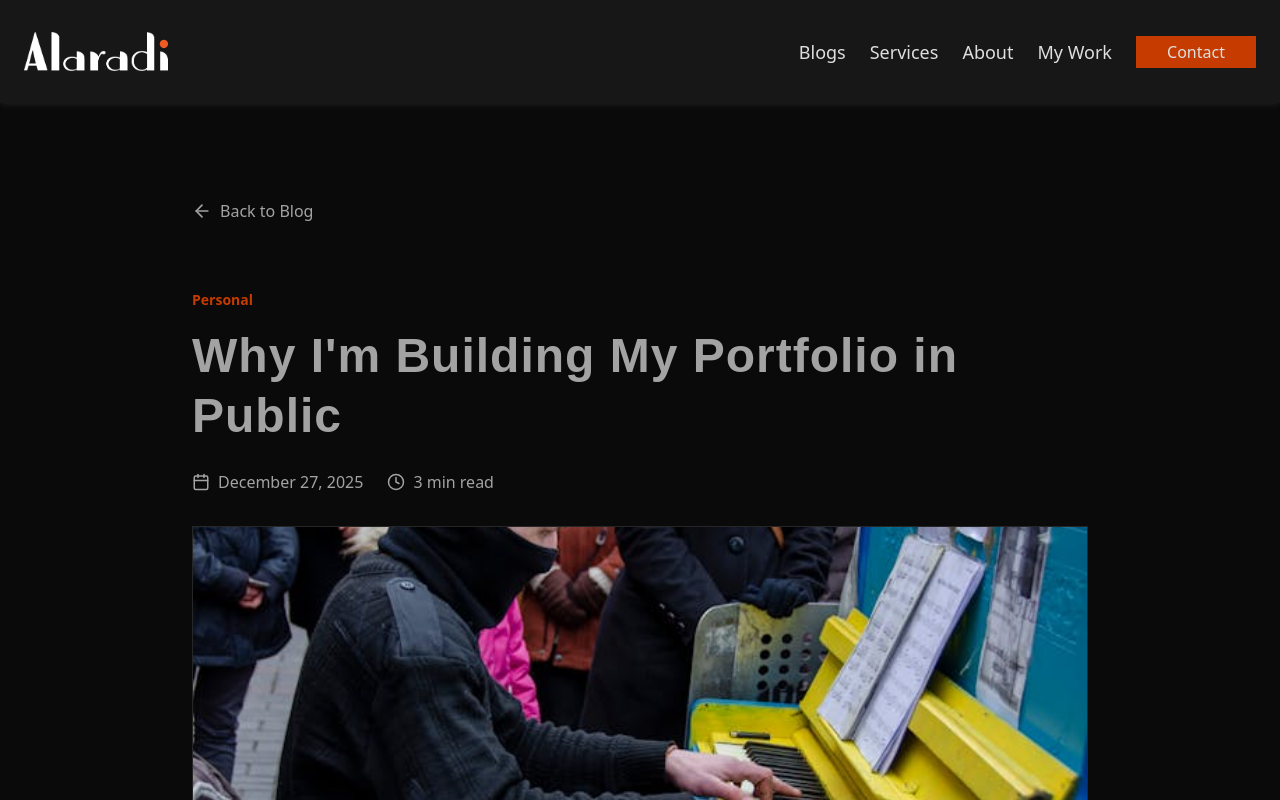
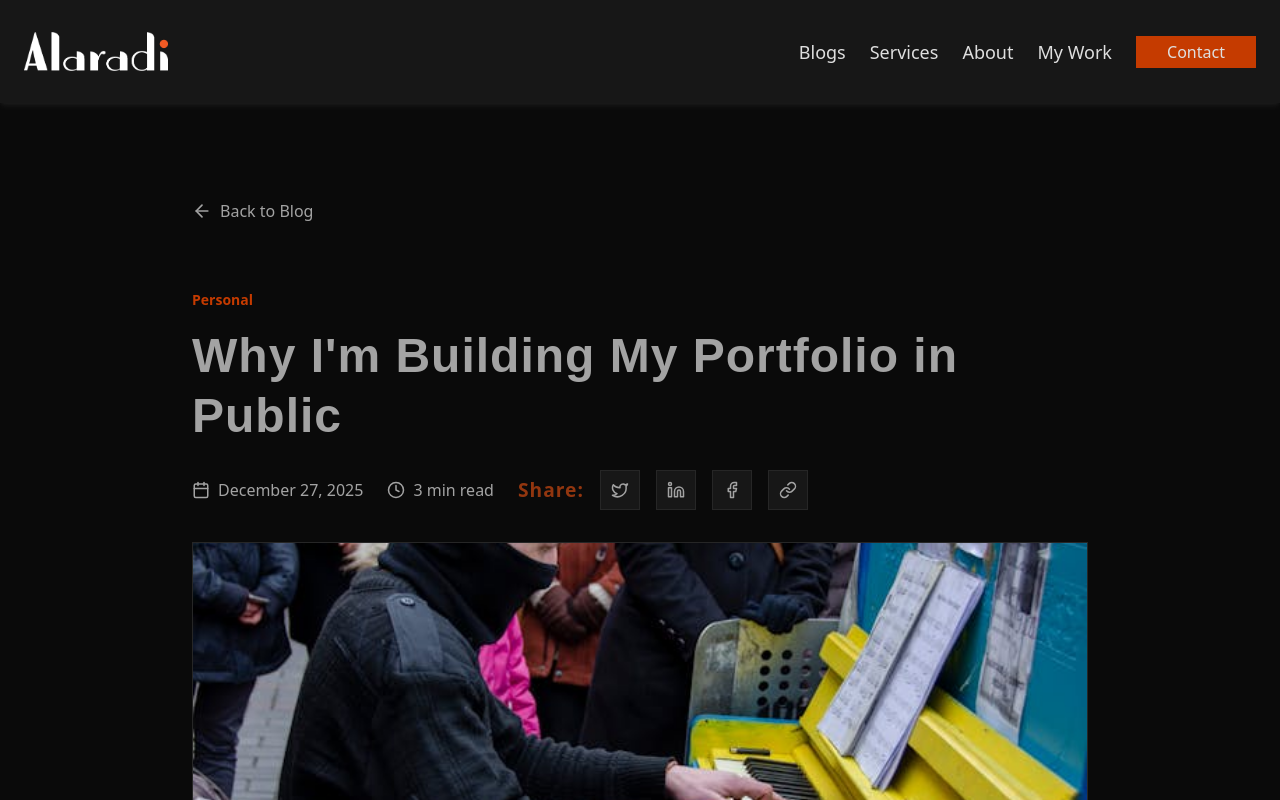
Before and after one commit to Hasanain-Jaafar/alaradi-portfolio, a Next.js app: page /blogs/building-in-public in a window 1280 px wide. Shown: the top 800 px of the page. Built offline with nearby package versions, Linux system fonts and the light colour scheme.

Commit message:
Added Share Btns for blogs

```diff
--- a/src/app/about/page.jsx
+++ b/src/app/about/page.jsx
@@ -1,6 +1,5 @@
 import Links from "../components/Links";
 import Custbutton from "../components/Button";
-import { Send } from "lucide-react";
 
 export default function AboutPage() {
   const skills = [
@@ -98,9 +97,7 @@ export default function AboutPage() {
 
             <div className="flex justify-center  ">
               <Links path="/contact" styleType="link">
-                <Custbutton btn="Get In Touch" styleType="bgCta">
-                  <Send size={20} />
-                </Custbutton>
+                <Custbutton btn="Get In Touch" styleType="bgCta"></Custbutton>
               </Links>
             </div>
           </div>
--- a/src/app/blogs/[slug]/page.jsx
+++ b/src/app/blogs/[slug]/page.jsx
@@ -1,9 +1,10 @@
-import { notFound } from 'next/navigation';
-import Link from 'next/link';
-import Image from 'next/image';
-import { Calendar, Clock, ArrowLeft } from 'lucide-react';
-import { getPostBySlug} from '@/lib/mdx';
-import MDXContent from './MDXContent';
+import { notFound } from "next/navigation";
+import Link from "next/link";
+import ShareButtons from "@/app/components/ShareButtons";
+import Image from "next/image";
+import { Calendar, Clock, ArrowLeft } from "lucide-react";
+import { getPostBySlug } from "@/lib/mdx";
+import MDXContent from "./MDXContent";
 
 // ... generateStaticParams and generateMetadata stay the same ...
 
@@ -14,10 +15,9 @@ export default async function BlogPostPage({ params }) {
   if (!post) {
     notFound();
   }
-
+  const postUrl = `https://https://hasseonline.cloud//blogs/${slug}`;
   return (
     <div className="min-h-screen bg-bg-primary text-text-primary">
-
       {/* Back Button */}
       <section className="pt-24 pb-8 px-6">
         <div className="max-w-4xl mx-auto">
@@ -51,10 +51,10 @@ export default async function BlogPostPage({ params }) {
             <div className="flex items-center gap-2">
               <Calendar size={18} />
               <span>
-                {new Date(post.date).toLocaleDateString('en-US', {
-                  year: 'numeric',
-                  month: 'long',
-                  day: 'numeric',
+                {new Date(post.date).toLocaleDateString("en-US", {
+                  year: "numeric",
+                  month: "long",
+                  day: "numeric",
                 })}
               </span>
             </div>
@@ -65,8 +65,9 @@ export default async function BlogPostPage({ params }) {
                 <span>{post.readTime} min read</span>
               </div>
             )}
+            {/* Share Buttons */}
+            <ShareButtons title={post.title} url={postUrl} />
           </div>
-
           {/* Featured Image */}
           {post.image && (
             <div className="relative w-full h-96 mb-8 overflow-hidden border border-border-subtle">
@@ -95,10 +96,23 @@ export default async function BlogPostPage({ params }) {
       <section className="pb-20 px-6">
         <div className="max-w-4xl mx-auto">
           <div className="bg-bg-secondary border border-border-subtle p-8 text-center">
-            <h3 className="text-2xl mb-4 text-text-primary font-bold">Read More Articles</h3>
+            <h3 className="text-2xl mb-4 text-text-primary font-bold">
+              Read More Articles
+            </h3>
             <p className="mb-6 text-text-secondary">
               Check out more posts on web development, design, and business.
             </p>
+            {/* Share Section */}
+            <section className="pb-12 px-6">
+              <div className="max-w-4xl mx-auto">
+                <div className="bg-bg-secondary border border-border-subtle p-8">
+                  <h3 className="text-xl font-bold mb-4 text-text-primary">
+                    Found this helpful? Share it!
+                  </h3>
+                  <ShareButtons title={post.title} url={postUrl} />
+                </div>
+              </div>
+            </section>
             <Link href="/blogs" className="mdbtn">
               Back to Blog
             </Link>
--- /dev/null
+++ b/src/app/components/ShareButtons.jsx
@@ -0,0 +1,100 @@
+"use client";
+
+import {
+  Twitter,
+  Linkedin,
+  Facebook,
+  Link as LinkIcon,
+  Check,
+} from "lucide-react";
+import { useState } from "react";
+
+export default function ShareButtons({ title, url }) {
+  const [copied, setCopied] = useState(false);
+
+  const shareLinks = {
+    twitter: `https://twitter.com/intent/tweet?text=${encodeURIComponent(
+      title
+    )}&url=${encodeURIComponent(url)}`,
+    linkedin: `https://www.linkedin.com/sharing/share-offsite/?url=${encodeURIComponent(
+      url
+    )}`,
+    facebook: `https://www.facebook.com/sharer/sharer.php?u=${encodeURIComponent(
+      url
+    )}`,
+  };
+
+  const copyToClipboard = async () => {
+    try {
+      await navigator.clipboard.writeText(url);
+      setCopied(true);
+      setTimeout(() => setCopied(false), 2000);
+    } catch (err) {
+      console.error("Failed to copy:", err);
+    }
+  };
+
+  return (
+    <div className="flex items-center justify-center gap-4">
+      <h6 className="text-text-accent-light  font-semibold">Share:</h6>
+
+      {/* Twitter */}
+      <a
+        href={shareLinks.twitter}
+        target="_blank"
+        rel="noopener noreferrer"
+        className="flex items-center justify-center w-10 h-10 bg-bg-secondary border border-border-subtle hover:border-text-accent hover:bg-bg-accent transition-all group"
+        aria-label="Share on Twitter"
+      >
+        <Twitter
+          size={18}
+          className="text-text-secondary group-hover:text-white transition-colors"
+        />
+      </a>
+
+      {/* LinkedIn */}
+      <a
+        href={shareLinks.linkedin}
+        target="_blank"
+        rel="noopener noreferrer"
+        className="flex items-center justify-center w-10 h-10 bg-bg-secondary border border-border-subtle hover:border-text-accent hover:bg-bg-accent transition-all group"
+        aria-label="Share on LinkedIn"
+      >
+        <Linkedin
+          size={18}
+          className="text-text-secondary group-hover:text-white transition-colors"
+        />
+      </a>
+
+      {/* Facebook */}
+      <a
+        href={shareLinks.facebook}
+        target="_blank"
+        rel="noopener noreferrer"
+        className="flex items-center justify-center w-10 h-10 bg-bg-secondary border border-border-subtle hover:border-text-accent hover:bg-bg-accent transition-all group"
+        aria-label="Share on Facebook"
+      >
+        <Facebook
+          size={18}
+          className="text-text-secondary group-hover:text-white transition-colors"
+        />
+      </a>
+
+      {/* Copy Link */}
+      <button
+        onClick={copyToClipboard}
+        className="flex items-center justify-center w-10 h-10 bg-bg-secondary border border-border-subtle hover:border-text-accent hover:bg-bg-accent transition-all group"
+        aria-label="Copy link"
+      >
+        {copied ? (
+          <Check size={18} className="text-green-500" />
+        ) : (
+          <LinkIcon
+            size={18}
+            className="text-text-secondary group-hover:text-white transition-colors"
+          />
+        )}
+      </button>
+    </div>
+  );
+}
```
